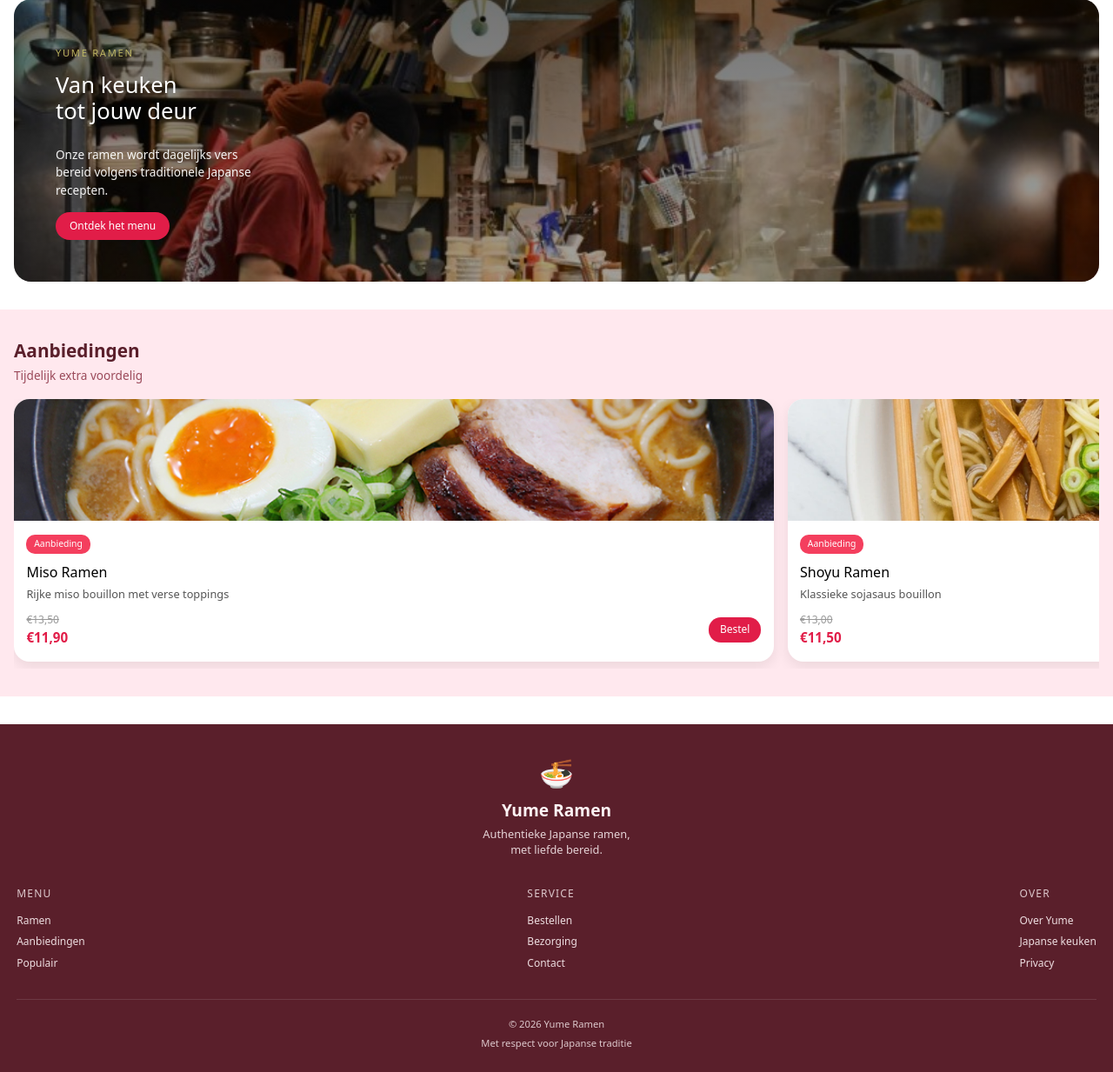
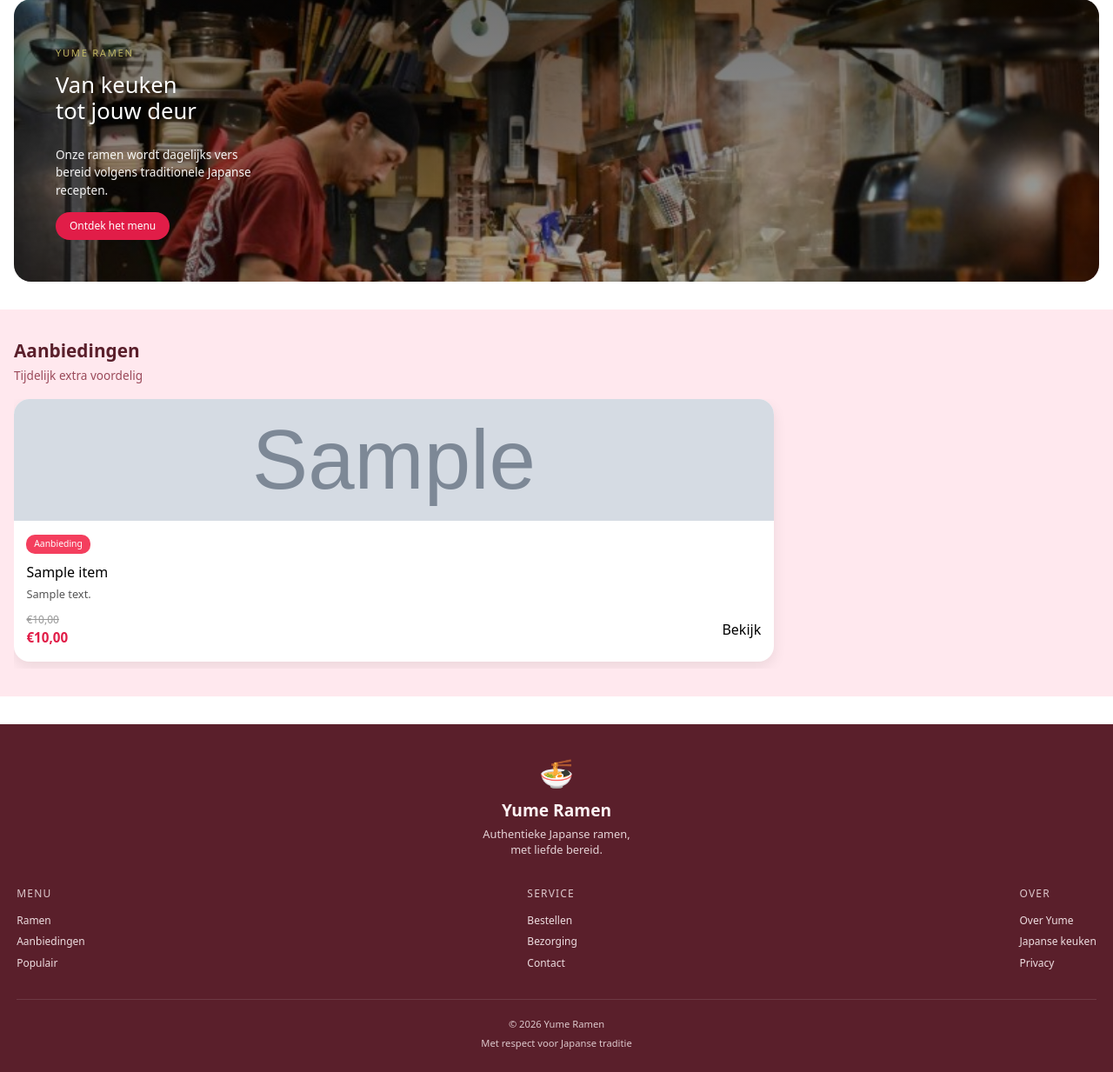
Before and after one commit to AdamSaber-mr/Ramen_DeliveryApp, a PHP site: page /public/1_index.php in a window 1280 px wide. Shown: the part 1253-2486 px from the top of the page at 87% size. Run offline with PHP 8.4, Linux system fonts and the light colour scheme; tables that the repository leaves empty or names only in its code hold one stand-in row (values such as "Sample post"); grey boxes marked "Sample" are stand-in pictures; style sheets or scripts are compiled from the project's sources.

Commit message:
Made the discount dishes section in the app

```diff
--- a/public/1_index.php
+++ b/public/1_index.php
@@ -1,3 +1,19 @@
+<?php
+session_start();
+
+require_once '../app/config/database.php';
+
+// Aanbiedingen ophalen
+$stmt = $pdo->prepare("
+SELECT id, name, description, price, deal_price, image_url
+FROM menu_items
+WHERE is_deal = 1 AND is_available = 1
+");
+$stmt->execute();
+$deals = $stmt->fetchAll(PDO::FETCH_ASSOC);
+
+?>
+
 <!DOCTYPE html>
 <html lang="en">
 
@@ -14,7 +30,6 @@
 <body>
 
   <?php
-  session_start();
   include './includes/navbar.php';
   include './includes/cart/cart.php';
   ?>
@@ -228,62 +243,39 @@
 
       <div class="deals__track">
 
+          <?php foreach ($deals as $deal): ?>
               <article class="deal-card">
-        <img src="assets/images/ramen/miso_ramen_ag.jpg" alt="Miso Ramen">
+                  <a href="4_product.php?id=<?= $deal['id'] ?>">
+                      <img
+                              src="assets/images/ramen/<?= htmlspecialchars($deal['image_url']) ?>"
+                              alt="<?= htmlspecialchars($deal['name']) ?>"
+                      >
 
                       <div class="deal-card__body">
                           <span class="deal-badge">Aanbieding</span>
-          <h3>Miso Ramen</h3>
-          <p>Rijke miso bouillon met verse toppings</p>
+
+                          <h3><?= htmlspecialchars($deal['name']) ?></h3>
+                          <p><?= htmlspecialchars($deal['description']) ?></p>
 
                           <div class="deal-card__footer">
                               <div class="prices">
-              <span class="old-price">€13,50</span>
-              <span class="new-price">€11,90</span>
+                <span class="old-price">
+                  €<?= number_format($deal['price'], 2, ',', '.') ?>
+                </span>
+                                  <span class="new-price">
+                  €<?= number_format($deal['deal_price'], 2, ',', '.') ?>
+                </span>
                               </div>
-            <button>Bestel</button>
+                              <span class="deal-btn">Bekijk</span>
                           </div>
                       </div>
+                  </a>
               </article>
-
-      <article class="deal-card">
-        <img src="assets/images/ramen/shoyu_ramen_ag.webp" alt="Shoyu Ramen">
-
-        <div class="deal-card__body">
-          <span class="deal-badge">Aanbieding</span>
-          <h3>Shoyu Ramen</h3>
-          <p>Klassieke sojasaus bouillon</p>
-
-          <div class="deal-card__footer">
-            <div class="prices">
-              <span class="old-price">€13,00</span>
-              <span class="new-price">€11,50</span>
-            </div>
-            <button>Bestel</button>
-          </div>
-        </div>
-      </article>
-
-      <article class="deal-card">
-        <img src="assets/images/ramen/vegetarische_ramen_ag.webp" alt="Vegetarische Ramen">
-
-        <div class="deal-card__body">
-          <span class="deal-badge">Aanbieding</span>
-          <h3>Vegetarische Ramen</h3>
-          <p>Lichte groentebouillon met tofu</p>
-
-          <div class="deal-card__footer">
-            <div class="prices">
-              <span class="old-price">€12,50</span>
-              <span class="new-price">€10,90</span>
-            </div>
-            <button>Bestel</button>
-          </div>
-        </div>
-      </article>
+          <?php endforeach; ?>
 
       </div>
   </section>
+
 
   <?php
   include './includes/footer.php';
```
Also changed, not shown: public/2_menu.php (+19 -1 lines), public/3_category.php (+24 -4 lines), public/assets/css/menu_cate/categorie.css, public/assets/css/menu_cate/menupage.css. Lines whose indentation alone changed are shown as unchanged.
